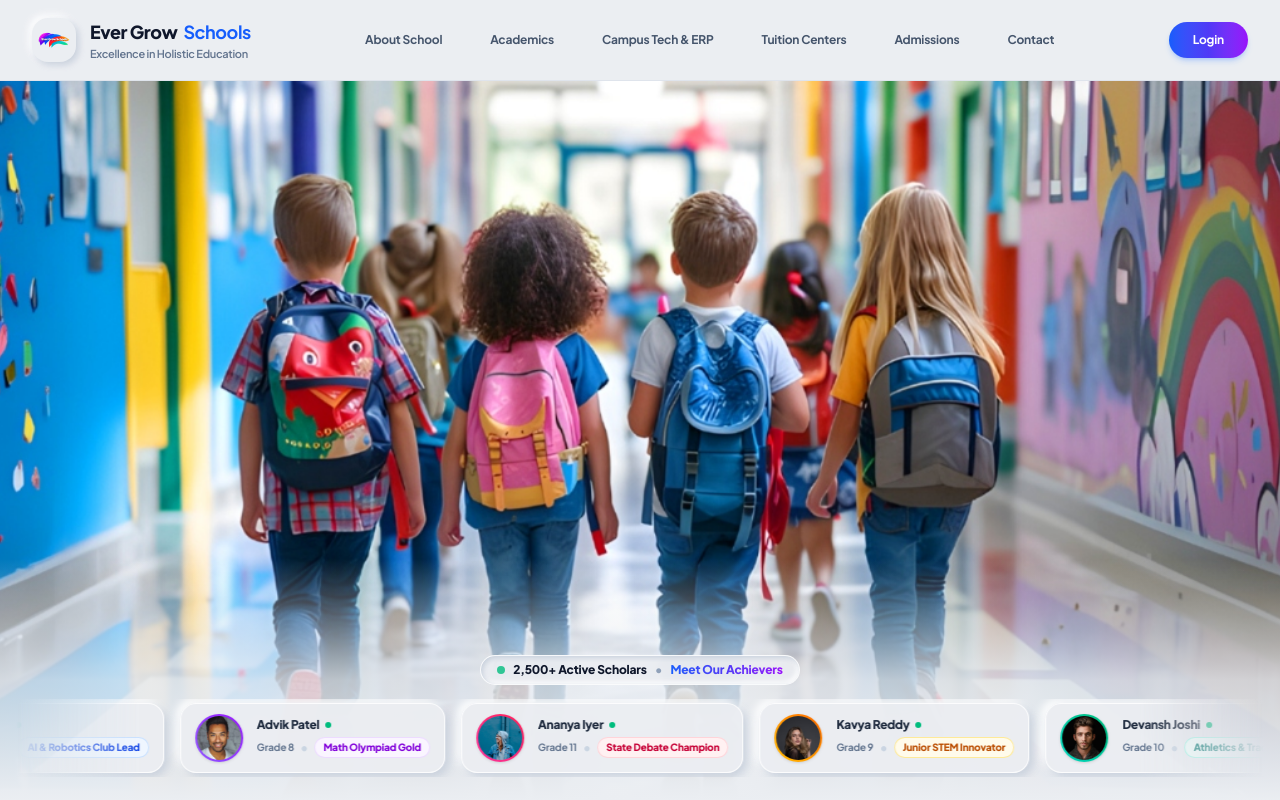
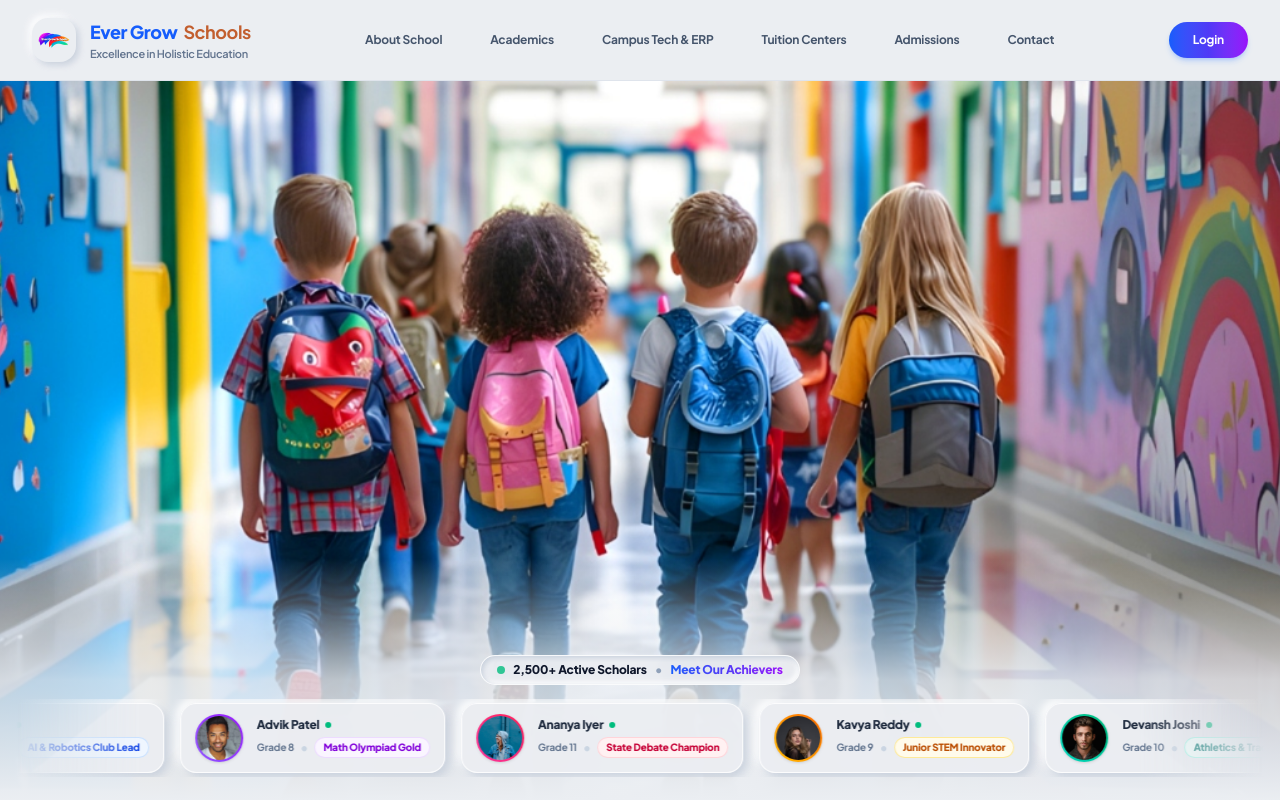
Before and after one commit to adrxnjr/the_erp, a React (Vite) app in the folder frontend/: page / in a window 1280 px wide. Shown: the top 800 px of the page. Built offline with nearby package versions, Linux system fonts and the light colour scheme.

Commit message:
style: update brand title with Ever Grow in blue and Schools in muted orange

```diff
--- a/frontend/src/pages/LandingPage.tsx
+++ b/frontend/src/pages/LandingPage.tsx
@@ -200,8 +200,8 @@ export const LandingPage: React.FC<LandingPageProps> = ({ initialOpenLogin = fal
             </div>
             <div>
               <div className="flex items-center space-x-1.5">
-                <span className="text-lg font-black tracking-tight text-slate-900">Ever Grow</span>
-                <span className="text-lg font-bold tracking-tight text-blue-600">Schools</span>
+                <span className="text-lg font-black tracking-tight text-blue-600">Ever Grow</span>
+                <span className="text-lg font-bold tracking-tight text-[#C25E2E]">Schools</span>
               </div>
               <p className="text-[11px] font-semibold text-slate-500 tracking-tight">
                 Excellence in Holistic Education
@@ -831,7 +831,10 @@ export const LandingPage: React.FC<LandingPageProps> = ({ initialOpenLogin = fal
                 <div className="w-9 h-9 rounded-2xl bg-[#EBEEF2] shadow-[3px_3px_6px_#C8D0DC,-3px_-3px_6px_#FFFFFF] p-1.5 flex items-center justify-center">
                   <img src={logoImg} alt="Ever Grow Logo" className="w-full h-full object-contain" />
                 </div>
-                <span className="text-base font-black text-slate-900">Ever Grow Schools</span>
+                <div className="flex items-center space-x-1">
+                  <span className="text-base font-black text-blue-600">Ever Grow</span>
+                  <span className="text-base font-bold text-[#C25E2E]">Schools</span>
+                </div>
               </div>
               <p className="text-slate-500 leading-relaxed">
                 Ever Grow International Schools — accredited institutional campus committed to academic rigor, integrity,
```
